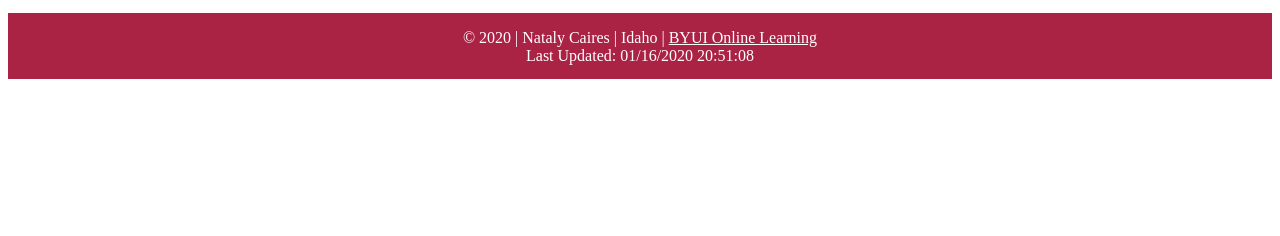
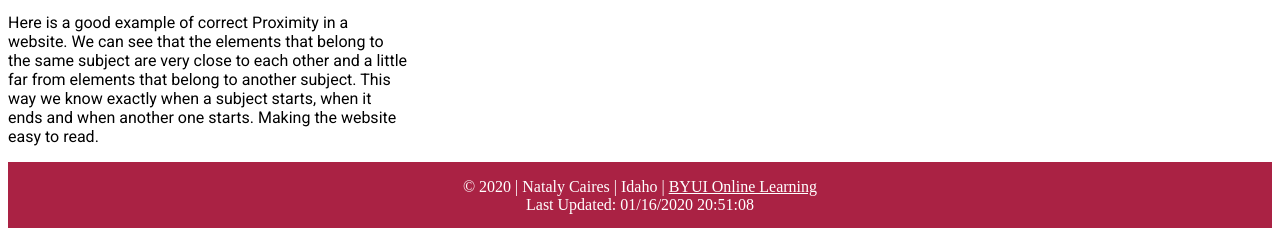
Before and after one commit to natcaires/natcaires, a plain HTML site: page lesson2/design-principles.html in a window 1280 px wide. Shown: the part 2787-3023 px from the top of the page. Before the commit the page ends 2874 px from the top, so only its background shows below. Drawn offline with Linux system fonts and the light colour scheme.

Commit message:
new content

```diff
--- a/lesson2/design-principles.html
+++ b/lesson2/design-principles.html
@@ -72,7 +72,12 @@
                         <img id="netflixImg" src="images/netflix.jpg" alt="Netflix website">
 
                         <p class="sectionExample">
-
+                            Here is a good example of correct Proximity in a website.
+                            We can see that the elements that belong to the same subject
+                            are very close to each other and a little far from elements
+                            that belong to another subject. This way we know exactly when
+                            a subject starts, when it ends and when another one starts.
+                            Making the website easy to read.
                         </p>
                     </section>
 
```
